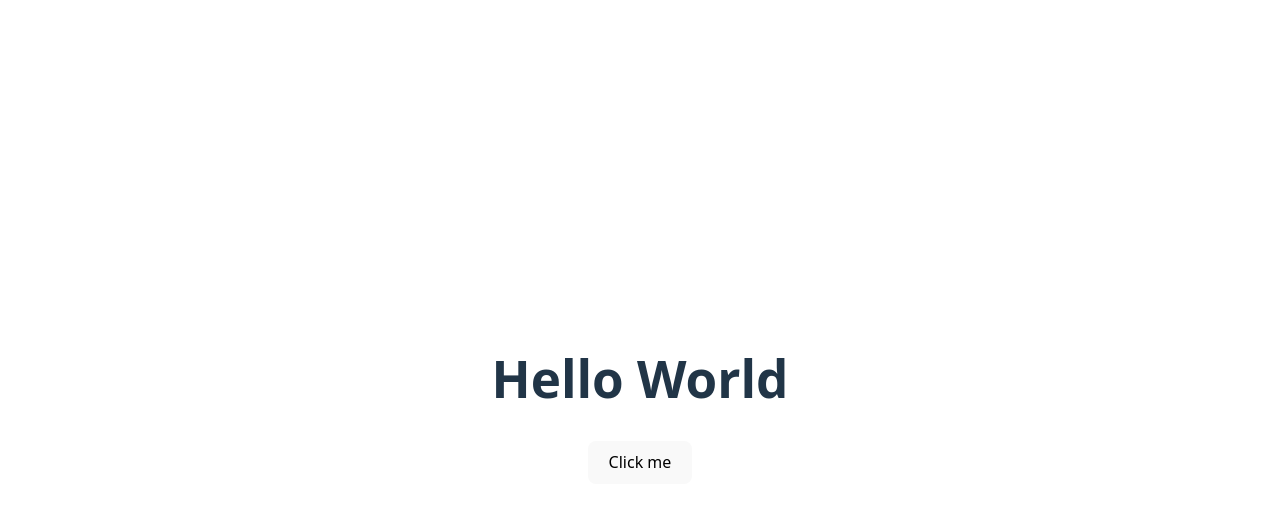
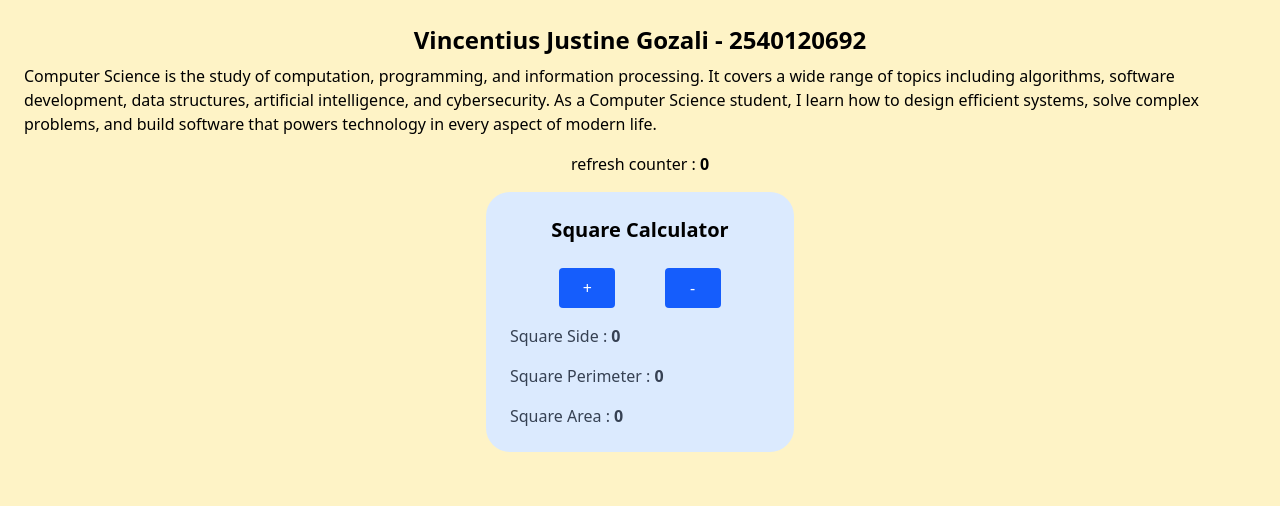
Before and after one commit to zzeordyga/boot-camp, a React (Vite) app: page / in a window 1280 px wide. Shown: the top 506 px of the page. Built offline with nearby package versions, Linux system fonts and the light colour scheme.

Commit message:
add view

```diff
--- a/package.json
+++ b/package.json
@@ -12,9 +12,11 @@
     "vite": "^6.3.5"
   },
   "dependencies": {
+    "@tailwindcss/vite": "^4.1.10",
     "axios": "^1.9.0",
     "react": "^19.1.0",
     "react-dom": "^19.1.0",
-    "react-router": "^7.6.2"
+    "react-router": "^7.6.2",
+    "tailwindcss": "^4.1.10"
   }
 }
--- a/src/App.jsx
+++ b/src/App.jsx
@@ -1,16 +1,13 @@
 import React from 'react';
+
+import Index from './views/2540120692/index';
 
 function App() {
   const handleClick = () => {
     alert('Clicked');
   };
 
-  return (
-    <div>
-      <h1>Hello World</h1>
-      <button onClick={handleClick}>Click me</button>
-    </div>
-  );
+  return <Index/>
 }
 
 export default App;
--- a/src/style.css
+++ b/src/style.css
@@ -1,4 +1,6 @@
-:root {
+@import "tailwindcss";
+
+/* :root {
   font-family: system-ui, Avenir, Helvetica, Arial, sans-serif;
   line-height: 1.5;
   font-weight: 400;
@@ -93,4 +95,4 @@ button:focus-visible {
   button {
     background-color: #f9f9f9;
   }
-}
+} */
--- /dev/null
+++ b/src/views/2540120692/index.jsx
@@ -0,0 +1,64 @@
+import React, { useState, useEffect, useRef, useMemo } from 'react';
+
+export default function Index() {
+    const [side, setSide] = useState(0);
+    const [refresh, setRefresh] = useState(0);
+
+    useEffect(() => {
+        document.title = `Clicked ${refresh} times`;
+    }, [side]);
+
+    const perimeter = useMemo(() => side * 4, [side]);
+    const area = useMemo(() => side * side, [side]);
+
+    const handleClickIncrease = () => {
+        setSide((prev) => prev + 1);
+        setRefresh((previous) => previous + 1);
+    };
+
+    const handleClickDecrease = () => {
+        setSide((prev) => prev - 1);
+        setRefresh((previous) => previous + 1);
+    };
+
+    return (
+        <div className="bg-amber-100 flex-col items-center justify-items-center p-6 min-h-screen font-sans">
+            <h1 className="text-2xl font-bold text-center mb-2">Vincentius Justine Gozali - 2540120692</h1>
+            <p className="mb-4">
+                Computer Science is the study of computation, programming, and information processing. It covers a wide range of topics including algorithms, software development, data structures, artificial intelligence, and cybersecurity. As a Computer Science student, I learn how to design efficient systems, solve complex problems, and build software that powers technology in every aspect of modern life.
+            </p>
+            <p className="mb-4">
+                refresh counter : <strong>{refresh}</strong>
+            </p>
+
+            <div className="bg-blue-100 w-1/4 flex-col justify-items-center p-6 rounded-3xl">
+                <h2 className="text-xl font-bold text-center mb-6">Square Calculator</h2>
+                <div className="flex w-full justify-evenly">
+                    <button
+                        onClick={handleClickIncrease}
+                        className="bg-blue-600 text-white px-4 py-2 min-w-14 rounded hover:bg-blue-700"
+                    >
+                        +
+                    </button>
+                    <button
+                        onClick={handleClickDecrease}
+                        className="bg-blue-600 text-white px-4 py-2 min-w-14 rounded hover:bg-blue-700"
+                    >
+                        -
+                    </button>
+                </div>
+                <p className="mt-4 m-auto text-gray-700">
+                    Square Side : <strong>{side}</strong>
+                </p>
+                <p className="mt-4 m-auto text-gray-700">
+                    Square Perimeter : <strong>{perimeter}</strong>
+                </p>
+                <p className="mt-4 m-auto text-gray-700">
+                    Square Area : <strong>{area}</strong>
+                </p>
+            </div>
+
+
+        </div>
+    );
+}
--- /dev/null
+++ b/vite.config.js
@@ -0,0 +1,8 @@
+import { defineConfig } from 'vite'
+import tailwindcss from '@tailwindcss/vite'
+
+export default defineConfig({
+  plugins: [
+    tailwindcss(),
+  ],
+})
```
Also changed, not shown: 1 other file (tests, documents, lock files or other folders).
